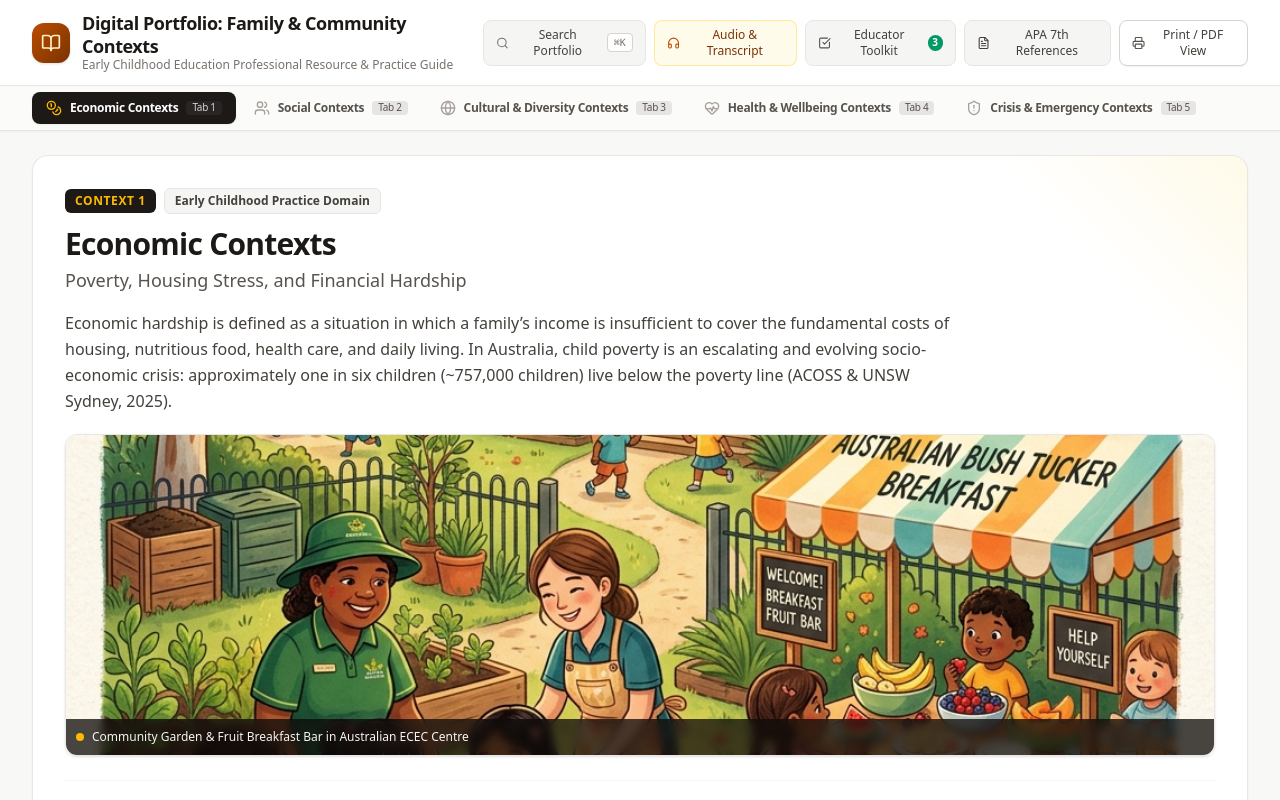
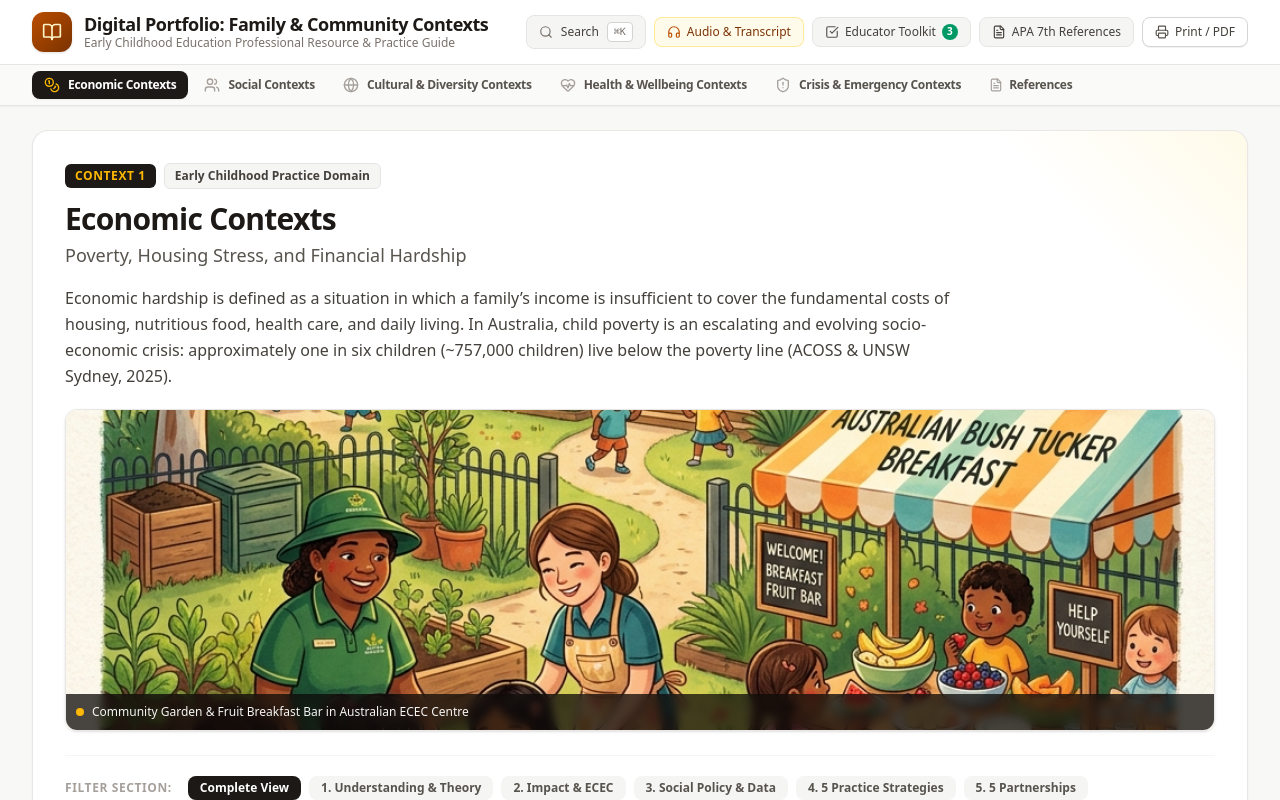
Before and after one commit to Sunil-paudel/childcareportfolio, a React (Vite) app: page / in a window 1280 px wide. Shown: the top 800 px of the page. Built offline with nearby package versions, Linux system fonts and the light colour scheme.

Commit message:
4rd commit

```diff
--- a/src/components/Navbar.tsx
+++ b/src/components/Navbar.tsx
@@ -1,4 +1,4 @@
-import React from 'react';
+import React, { useState } from 'react';
 import {
   BookOpen,
   FileText,
@@ -11,7 +11,9 @@ import {
   Users,
   Globe,
   HeartPulse,
-  ShieldAlert
+  ShieldAlert,
+  Menu,
+  X
 } from 'lucide-react';
 import { CONTEXTS_DATA } from '../data/portfolioData';
 
@@ -36,6 +38,8 @@ export const Navbar: React.FC<NavbarProps> = ({
   onOpenPrint,
   savedStrategiesCount
 }) => {
+  const [mobileMenuOpen, setMobileMenuOpen] = useState<boolean>(false);
+
   const getContextIcon = (id: string) => {
     switch (id) {
       case 'economic':
@@ -53,55 +57,41 @@ export const Navbar: React.FC<NavbarProps> = ({
     }
   };
 
+  const handleSelectTab = (id: string) => {
+    setActiveTab(id);
+    setMobileMenuOpen(false);
+  };
+
   return (
     <header className="sticky top-0 z-40 bg-white/95 backdrop-blur-md border-b border-stone-200 shadow-xs">
 
       {/* Main Header & Actions */}
-      <div className="max-w-7xl mx-auto px-4 sm:px-6 lg:px-8 py-3 flex flex-col md:flex-row items-center justify-between gap-4">
-        <div className="flex items-center justify-between w-full md:w-auto">
+      <div className="max-w-7xl mx-auto px-4 sm:px-6 lg:px-8 py-3 flex items-center justify-between">
         <div
-            onClick={() => setActiveTab('economic')}
+          onClick={() => handleSelectTab('economic')}
           className="cursor-pointer group flex items-center space-x-3"
         >
-            <div className="w-10 h-10 rounded-xl bg-gradient-to-br from-amber-700 to-amber-900 flex items-center justify-center text-white shadow-sm group-hover:scale-105 transition-transform">
+          <div className="w-10 h-10 rounded-xl bg-gradient-to-br from-amber-700 to-amber-900 flex items-center justify-center text-white shadow-sm group-hover:scale-105 transition-transform shrink-0">
             <BookOpen className="w-5 h-5 text-amber-100" />
           </div>
           <div>
             <h1 className="text-base sm:text-lg font-bold tracking-tight text-stone-900 leading-tight">
               Digital Portfolio: Family & Community Contexts
             </h1>
-              <p className="text-xs text-stone-500 font-normal">
+            <p className="text-xs text-stone-500 font-normal hidden sm:block">
               Early Childhood Education Professional Resource & Practice Guide
             </p>
           </div>
         </div>
 
-          <div className="flex md:hidden items-center space-x-1">
-            <button
-              onClick={onOpenSearch}
-              className="p-2 text-stone-600 hover:text-stone-900 rounded-lg hover:bg-stone-100"
-              aria-label="Search"
-            >
-              <Search className="w-5 h-5" />
-            </button>
-            <button
-              onClick={onOpenTranscript}
-              className="p-2 text-amber-700 hover:text-amber-900 rounded-lg hover:bg-amber-50"
-              aria-label="Audio Transcript"
-            >
-              <Headphones className="w-5 h-5" />
-            </button>
-          </div>
-        </div>
-
-        {/* Action Buttons */}
-        <div className="hidden md:flex items-center space-x-2">
+        {/* Desktop Quick Actions */}
+        <div className="hidden lg:flex items-center space-x-2">
           <button
             onClick={onOpenSearch}
             className="flex items-center space-x-2 px-3 py-1.5 text-xs font-medium text-stone-700 bg-stone-100 hover:bg-stone-200 rounded-lg transition-colors border border-stone-200"
           >
             <Search className="w-3.5 h-3.5 text-stone-500" />
-            <span>Search Portfolio</span>
+            <span>Search</span>
             <kbd className="px-1.5 py-0.5 text-[10px] bg-white border border-stone-300 rounded text-stone-500 font-mono">⌘K</kbd>
           </button>
 
@@ -146,13 +136,126 @@ export const Navbar: React.FC<NavbarProps> = ({
             title="Print or Export Full Digital Portfolio"
           >
             <Printer className="w-3.5 h-3.5 text-stone-600" />
-            <span>Print / PDF View</span>
+            <span>Print / PDF</span>
+          </button>
+        </div>
+
+        {/* Mobile Hamburger & Action Icons */}
+        <div className="flex lg:hidden items-center space-x-1.5">
+          <button
+            onClick={onOpenSearch}
+            className="p-2 text-stone-600 hover:text-stone-900 rounded-lg hover:bg-stone-100"
+            aria-label="Search"
+          >
+            <Search className="w-5 h-5" />
+          </button>
+
+          <button
+            onClick={onOpenTranscript}
+            className="p-2 text-amber-700 hover:text-amber-900 rounded-lg hover:bg-amber-50"
+            aria-label="Audio Transcript"
+          >
+            <Headphones className="w-5 h-5" />
+          </button>
+
+          <button
+            onClick={() => setMobileMenuOpen(!mobileMenuOpen)}
+            className="p-2 text-stone-800 hover:text-stone-950 rounded-xl bg-stone-100 hover:bg-stone-200 border border-stone-200 transition-colors"
+            aria-label="Toggle Navigation Menu"
+          >
+            {mobileMenuOpen ? (
+              <X className="w-6 h-6 text-amber-700" />
+            ) : (
+              <Menu className="w-6 h-6 text-stone-800" />
+            )}
           </button>
         </div>
       </div>
 
-      {/* Contexts Tab Navigation */}
-      <div className="border-t border-stone-200 bg-stone-50/80 overflow-x-auto scrollbar-none">
+      {/* Mobile Navigation Drawer (Hamburger Dropdown) */}
+      {mobileMenuOpen && (
+        <div className="lg:hidden border-t border-stone-200 bg-white shadow-xl px-4 py-4 space-y-4 animate-in slide-in-from-top-2 duration-200">
+          <div>
+            <p className="text-[11px] font-bold uppercase tracking-wider text-stone-400 mb-2 px-1">
+              Family & Community Context Sections
+            </p>
+            <div className="grid grid-cols-1 gap-1">
+              {CONTEXTS_DATA.map((context, index) => {
+                const isActive = activeTab === context.id;
+                return (
+                  <button
+                    key={context.id}
+                    onClick={() => handleSelectTab(context.id)}
+                    className={`flex items-center justify-between p-3 rounded-xl text-xs font-semibold transition-all ${
+                      isActive
+                        ? 'bg-stone-900 text-white shadow-xs'
+                        : 'text-stone-700 hover:bg-stone-100'
+                    }`}
+                  >
+                    <div className="flex items-center space-x-2.5">
+                      <span className={isActive ? 'text-amber-400' : 'text-stone-500'}>
+                        {getContextIcon(context.id)}
+                      </span>
+                      <span>{context.title}</span>
+                    </div>
+                    <span className={`text-[10px] px-2 py-0.5 rounded font-normal ${
+                      isActive ? 'bg-stone-800 text-stone-300' : 'bg-stone-100 text-stone-500'
+                    }`}>
+                      Context {index + 1}
+                    </span>
+                  </button>
+                );
+              })}
+
+              <button
+                onClick={() => handleSelectTab('references')}
+                className={`flex items-center justify-between p-3 rounded-xl text-xs font-semibold transition-all ${
+                  activeTab === 'references'
+                    ? 'bg-stone-900 text-white shadow-xs'
+                    : 'text-stone-700 hover:bg-stone-100'
+                }`}
+              >
+                <div className="flex items-center space-x-2.5">
+                  <FileText className={`w-4 h-4 ${activeTab === 'references' ? 'text-amber-400' : 'text-stone-500'}`} />
+                  <span>APA 7th Reference Library</span>
+                </div>
+                <span className={`text-[10px] px-2 py-0.5 rounded font-normal ${
+                  activeTab === 'references' ? 'bg-stone-800 text-stone-300' : 'bg-stone-100 text-stone-500'
+                }`}>
+                  33 Citations
+                </span>
+              </button>
+            </div>
+          </div>
+
+          <div className="pt-3 border-t border-stone-100 grid grid-cols-2 gap-2">
+            <button
+              onClick={() => {
+                onOpenToolkit();
+                setMobileMenuOpen(false);
+              }}
+              className="flex items-center justify-center space-x-1.5 p-2.5 rounded-xl bg-stone-100 hover:bg-stone-200 text-stone-800 text-xs font-bold border border-stone-200"
+            >
+              <CheckSquare className="w-4 h-4 text-emerald-600" />
+              <span>Toolkit ({savedStrategiesCount})</span>
+            </button>
+
+            <button
+              onClick={() => {
+                onOpenPrint();
+                setMobileMenuOpen(false);
+              }}
+              className="flex items-center justify-center space-x-1.5 p-2.5 rounded-xl bg-amber-500 hover:bg-amber-600 text-stone-950 text-xs font-bold shadow-2xs"
+            >
+              <Printer className="w-4 h-4" />
+              <span>Print / PDF</span>
+            </button>
+          </div>
+        </div>
+      )}
+
+      {/* Contexts Horizontal Quick Bar */}
+      <div className="border-t border-stone-200 bg-stone-50/90 overflow-x-auto scrollbar-none">
         <div className="max-w-7xl mx-auto px-4 sm:px-6 lg:px-8 flex space-x-1 py-1.5 min-w-max">
           {CONTEXTS_DATA.map((context, index) => {
             const isActive = activeTab === context.id;
@@ -160,7 +263,7 @@ export const Navbar: React.FC<NavbarProps> = ({
               <button
                 key={context.id}
                 onClick={() => setActiveTab(context.id)}
-                className={`flex items-center space-x-2 px-3.5 py-2 rounded-lg text-xs font-semibold tracking-tight transition-all duration-200 whitespace-nowrap ${
+                className={`flex items-center space-x-2 px-3 py-1.5 rounded-lg text-xs font-semibold tracking-tight transition-all duration-200 whitespace-nowrap ${
                   isActive
                     ? 'bg-stone-900 text-white shadow-xs'
                     : 'text-stone-600 hover:text-stone-900 hover:bg-stone-200/70'
@@ -170,26 +273,19 @@ export const Navbar: React.FC<NavbarProps> = ({
                   {getContextIcon(context.id)}
                 </span>
                 <span>{context.title}</span>
-                <span
-                  className={`text-[10px] px-1.5 py-0.2 rounded font-normal ${
-                    isActive ? 'bg-stone-800 text-stone-300' : 'bg-stone-200 text-stone-600'
-                  }`}
-                >
-                  Tab {index + 1}
-                </span>
               </button>
             );
           })}
 
           <button
             onClick={() => setActiveTab('references')}
-            className={`flex items-center space-x-1.5 px-3.5 py-2 rounded-lg text-xs font-semibold tracking-tight transition-all duration-200 whitespace-nowrap md:hidden ${
+            className={`flex items-center space-x-1.5 px-3 py-1.5 rounded-lg text-xs font-semibold tracking-tight transition-all duration-200 whitespace-nowrap ${
               activeTab === 'references'
                 ? 'bg-stone-900 text-white shadow-xs'
                 : 'text-stone-600 hover:text-stone-900 hover:bg-stone-200/70'
             }`}
           >
-            <FileText className="w-4 h-4 text-stone-400" />
+            <FileText className="w-3.5 h-3.5 text-stone-400" />
             <span>References</span>
           </button>
         </div>
```
Lines whose indentation alone changed are shown as unchanged.
